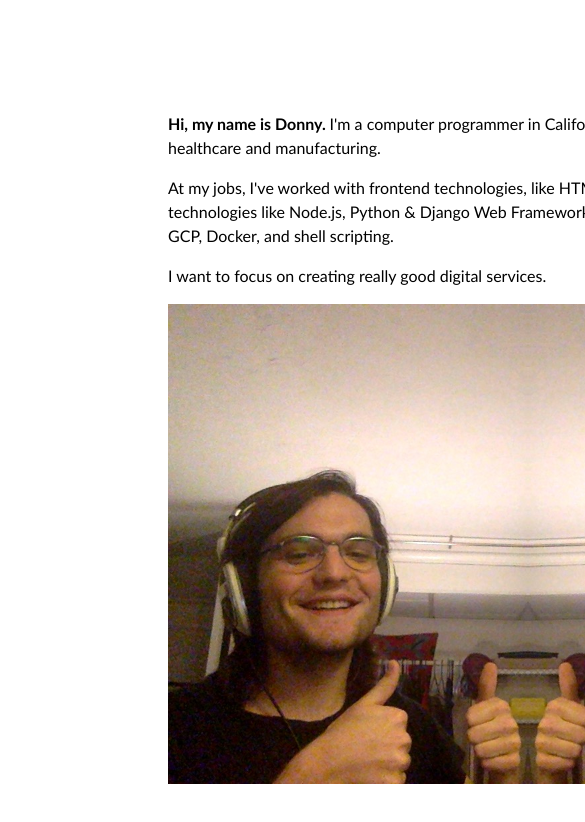
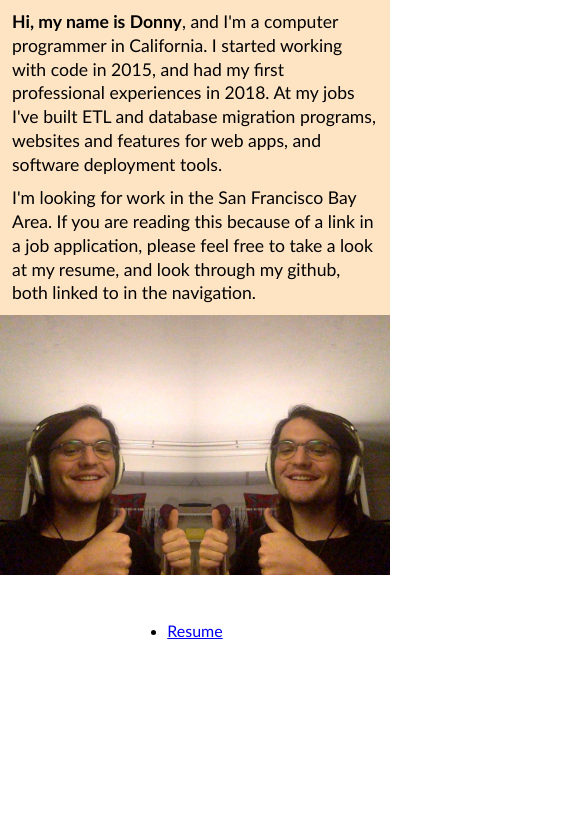
Before and after one commit to DonaldBrower/DonaldBrower.github.io, a plain HTML site: page index.html in a window 390 px wide. Shown: the top 822 px of the page, 585 px wide, since content can reach past the window. Drawn offline with Linux system fonts and the light colour scheme.

Commit message:
begin first pass on making responsive and attractive:   - replacing styles.css with style.css, building this one from smallest -> to largest viewport, so i can go from smallest media queries to largest, which i prefer

```diff
--- a/index.html
+++ b/index.html
@@ -1,23 +1,25 @@
 <html>
 
 <head>
-  <link rel="stylesheet" href="./styles.css">
+  <meta charset="UTF-8">
+  <meta http-equiv="X-UA-Compatible" content="IE=edge">
+  <meta name="viewport" content="width=device-width, initial-scale=1.0">
+  <link rel="stylesheet" href="./style.css">
+  <!-- <link rel="stylesheet" href="./styles.css"> -->
   <title>Donny B dot com</title>
 </head>
 
 <body>
   <main class="index">
     <section class="intro-text">
-      <p><strong>Hi, my name is Donny. </strong>I'm a computer programmer in California. I've worked on digital services
-        in healthcare
-        and
-        manufacturing.</p>
+      <p><strong>Hi, my name is Donny</strong>, and I'm a computer programmer in California. I started working with code
+        in 2015, and had my first professional experiences in 2018. At my jobs I've built ETL and database migration
+        programs,
+        websites and features for web apps, and software deployment tools.</p>
 
-      <p>At my jobs, I've worked with frontend technologies, like HTML, CSS, and React&mdash;and backend technologies
-        like
-        Node.js, Python & Django Web Framework, SQL and document databases, AWS, GCP, Docker, and shell scripting.</p>
-
-      <p>I want to focus on creating really good digital services.</p>
+      <p>I'm looking for work in the San Francisco Bay Area. If you are reading this because of a link in a
+        job application, please feel free to take a look at my resume, and look through my github, both linked to in the
+        navigation.</p>
     </section>
     <section class="portrait">
       <img src="./images/twin-donnys.jpg" alt="two of me, giving you a thumbs up.">
--- /dev/null
+++ b/style.css
@@ -0,0 +1,46 @@
+body, main, section, p, h1, h2, h3, h4, h5, h6, a, ul, li {
+  margin: 0;
+  padding: 0;
+}
+h1, h2, h3, p, a {
+  font-family: Calibri;
+}
+p {
+  line-height: 1.35;
+}
+
+
+/* index.html styles */
+.index .intro-text {
+  background-color:bisque;
+}
+.index .intro-text p {
+  margin: 10px 0;
+  padding: 0 10px 0 12px;
+  font-size: 1.10rem;
+}
+.index .intro-text p:first-child {
+  margin: 0 0 10px 0;
+  padding: 10px 10px 0 12px;
+}
+.index .intro-text p:last-child {
+  margin: 10px 0 0 0;
+  padding: 0 10px 10px 12px;
+}
+
+.index .portrait {
+  width: 100vw;
+}
+.index .portrait img {
+  max-width:100%;
+  height:auto;
+  max-height:100%;
+}
+
+.site-nav {
+  height: 7em;
+  text-align: end;
+  display: flex;
+  align-items: center;
+  justify-content: center;
+}
--- a/styles.css
+++ b/styles.css
@@ -4,6 +4,14 @@ h1, h2, h3, p, a {
 p {
   line-height: 1.5;
 }
+
+
+
+
+
+
+
+
 
 
 /* INDEX.HTML */
@@ -29,7 +37,7 @@ main.index {
 
 
 /* RESUME.HTML */
-main.resume {
+.resume {
   display: grid;
   grid-gap: 3em;
   grid-template-columns: 18em 30em 44em;
@@ -62,3 +70,12 @@ section.job h3.company {
 .job .job-data p:last-child::after {
   content: "";
 } */
+
+/****/
+
+.resume {
+  display: grid;
+  grid-template-columns: 1fr;
+  grid-template-rows: none;
+  grid-gap: 0;
+}
```
Also changed, not shown: resume.html (+30 -18 lines).
